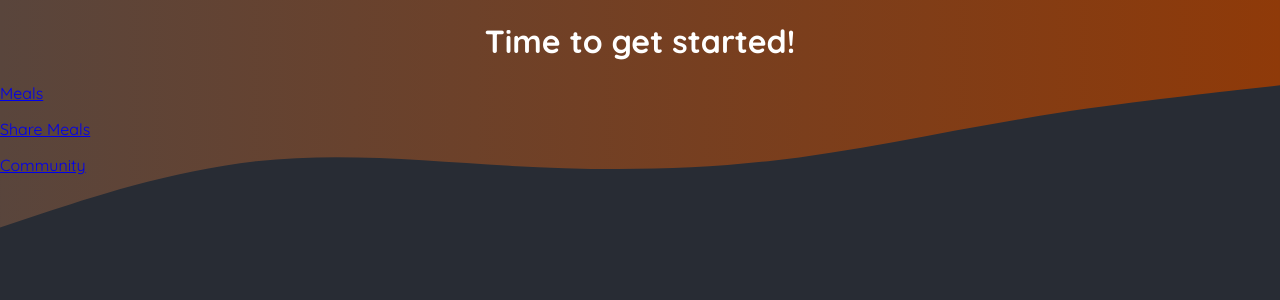
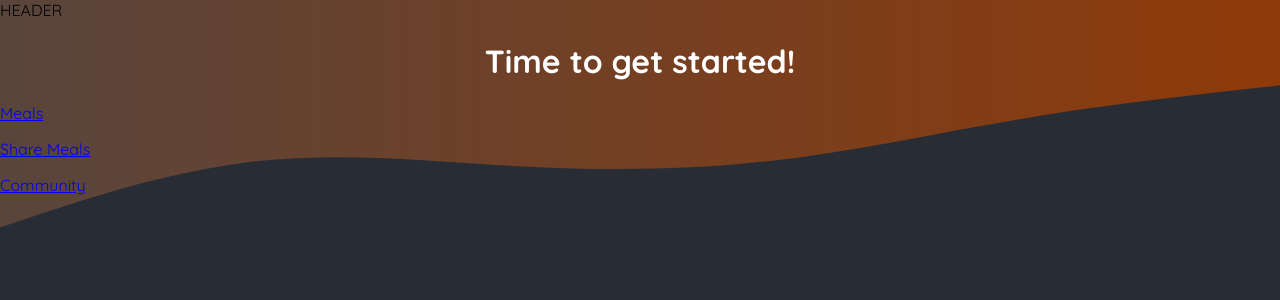
Before and after one commit to ntritin62/Learn-Next.js, a Next.js app in the folder section-3-94/: page / in a window 1280 px wide. Shown: the top 300 px of the page. Built offline with nearby package versions, Linux system fonts and the light colour scheme.

Commit message:
section-3-97

```diff
--- a/section-3-94/app/layout.js
+++ b/section-3-94/app/layout.js
@@ -29,7 +29,7 @@ export default function RootLayout({ children }) {
             ></path>
           </svg>
         </div>
-
+        HEADER
         {children}
       </body>
     </html>
```
